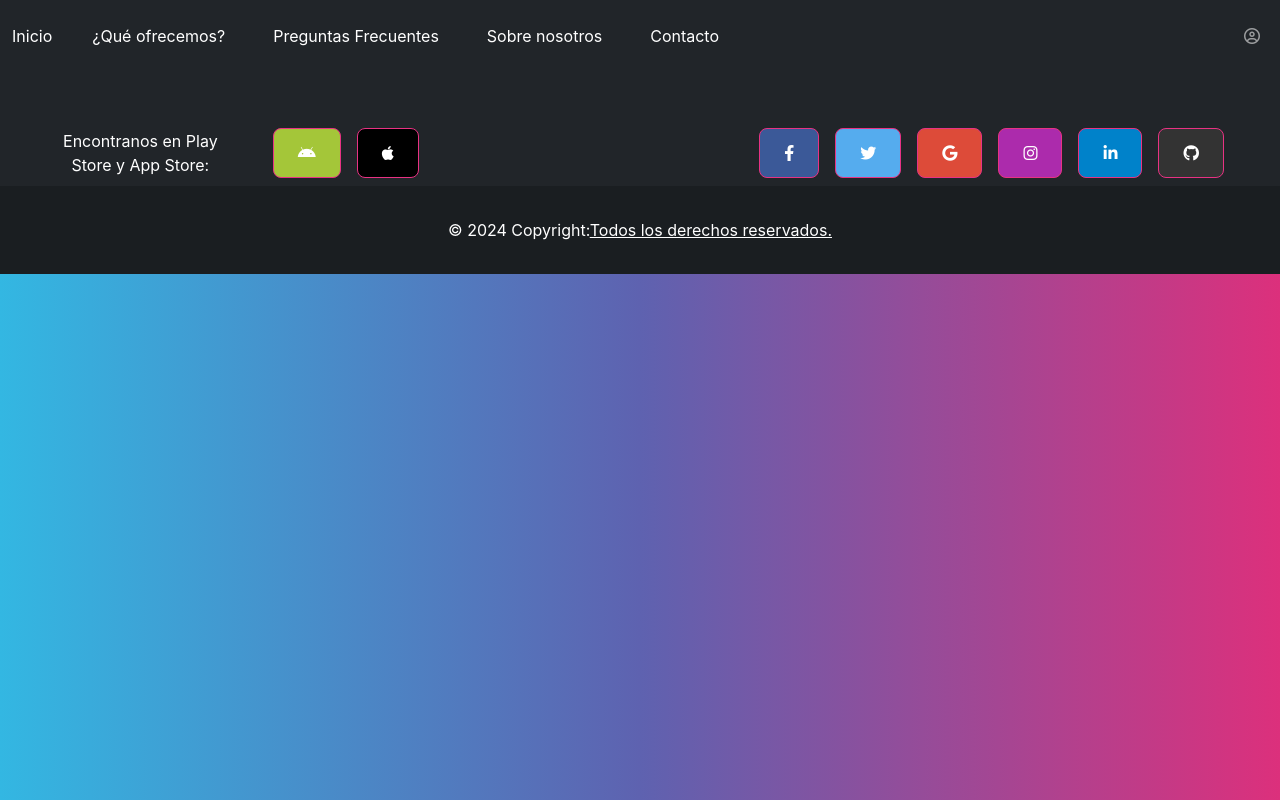
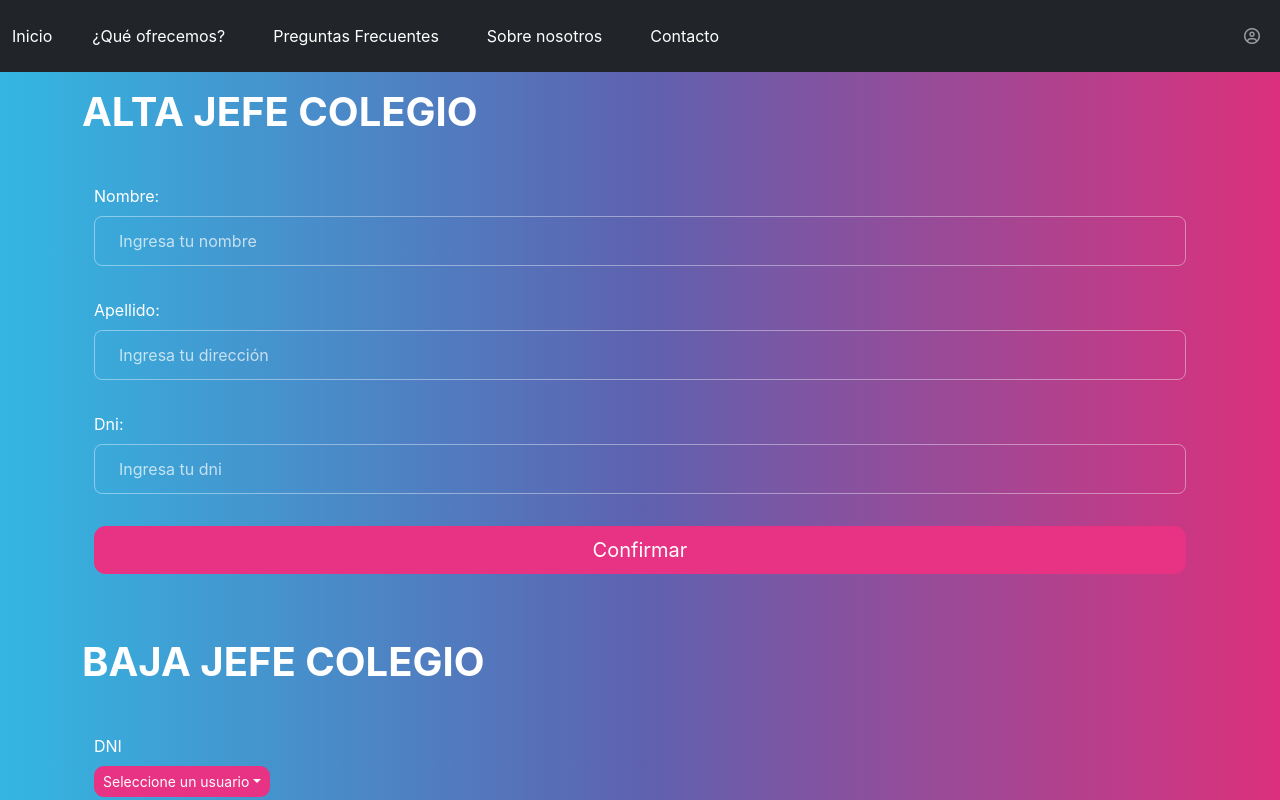
Before and after one commit to seezelop/React-nexoeducativo, a React (Create React App) app: page /infoJefeColegio in a window 1280 px wide. Shown: the top 800 px of the page. Built offline with nearby package versions, Linux system fonts and the light colour scheme.

Commit message:
alta y baja usuarios COMPONENTES REUTILIZABLES, termine seccion informacion sobre jefe colegio

```diff
--- a/src/App.js
+++ b/src/App.js
@@ -14,6 +14,10 @@ import InfoEscuelas from './componentes/pages/InfoEscuelas'; //
 import { UserProvider } from './context/UserContext';  // Importa el UserProvider
 import AltaEscuela from './componentes/templates/AltaEscuela';
 import BajaEscuela from './componentes/templates/BajaEscuela';
+import AltaUsuario from './componentes/templates/AltaUsuario';
+import BajaUsuario from './componentes/templates/BajaUsuario';
+import InfoJefeColegio from './componentes/pages/InfoJefeColegio';
+
 
 function App() {
   return (
@@ -53,6 +57,9 @@ function App() {
             <Route path="/infoEscuelas" element={<InfoEscuelas />} />
             <Route path="/altaEscuela" element={<AltaEscuela />} />
             <Route path="/bajaEscuela" element={<BajaEscuela />} />
+            <Route path="/altaUsuario" element={<AltaUsuario />} />
+            <Route path="/bajaUsuario" element={<BajaUsuario />} />
+            <Route path="/infoJefeColegio" element={<InfoJefeColegio />} />
 
             {/* Rutas para admin y user */}
             <Route path="/admin" element={<Admin />} />
--- a/src/componentes/pages/Admin.js
+++ b/src/componentes/pages/Admin.js
@@ -8,7 +8,7 @@ function Admin() {
       <div className="container d-flex flex-column justify-content-center align-items-center flex-grow-1"> {/* Flex-grow para que crezca y ocupe espacio */}
         <h1 className="mb-5">Bienvenido Administrador</h1>
         <button type="button" class="btn btn-primary"><a href='/infoEscuelas'>Informacion sobre escuelas</a></button>
-        <button type="button" class="btn btn-secondary">Informacion sobre Jefe Colegio</button>
+        <button type="button" class="btn btn-secondary"><a href='/infoJefeColegio'>Informacion sobre Jefe Colegio</a></button>
         <button type="button" class="btn btn-success">Chats</button>
 
         <FormEditarSuperAdmin />
--- /dev/null
+++ b/src/componentes/pages/InfoJefeColegio.js
@@ -0,0 +1,27 @@
+import React, { Component } from 'react';
+import Header from '../templates/Header';
+import AltaUsuario from '../templates/AltaUsuario';
+import BajaUsuario from '../templates/BajaUsuario';
+class InfoJefeColegio extends Component {
+  render() {
+    /*const links=[
+      { name: 'Informacion sobre escuelas', path: '/pages/infoEscuelas' },
+      { name: 'Informacion sobre Jefe Colegio', path: '/pages/infoJefeC' },
+      { name: 'Chats', path: '/pages/chats' },
+      { name: 'Contacto', path: '/Contacto' },
+    ];*/
+    return (
+      <section className="d-flex flex-column min-vh-100"> {/* Contenedor que ocupa toda la altura */}
+        {/*<Header links={links} />*/}
+        <div className="container d-flex flex-column justify-content-around align-items-stretch flex-grow-1"> {/* Flex-grow para que crezca y ocupe espacio */}
+          <h1 className="mt-2 mb-4">ALTA JEFE COLEGIO</h1>
+          <AltaUsuario />
+          <h1 className="mt-2 mb-4">BAJA JEFE COLEGIO</h1>
+          <BajaUsuario />
+        </div>
+      </section>
+    );
+  }
+}
+
+export default InfoJefeColegio;
--- /dev/null
+++ b/src/componentes/templates/AltaUsuario.js
@@ -0,0 +1,71 @@
+import React, { Component } from 'react';
+import Header from '../templates/Header';
+import BajaUsuario from '../templates/BajaUsuario';
+class AltaUsuario extends Component {
+    render() {
+        //valores por defecto
+        const {
+            nombre = "Nombre:",
+            apellido = "Apellido:",
+            dni = "Dni:",
+            buttonText = "Confirmar"
+        } = this.props;
+
+        return (
+            <section className="d-flex flex-column">
+                {/* Contenedor principal usando section */}
+                <section className="container d-flex justify-content-center align-items-center flex-grow-1">
+                    <section className="col-lg-12"> {/* Ajustamos a 12 columnas para mejor visibilidad */}
+                        <form>
+                            <div className="row">
+                                {/* Campo para el Nombre */}
+                                <div className="mb-3">
+                                    <label htmlFor="nombre" className="form-label">{nombre}</label>
+                                    <input
+                                        type="text"
+                                        className="form-control"
+                                        id="nombre"
+                                        placeholder="Ingresa tu nombre"
+                                        required
+                                    />
+                                </div>
+                            </div>
+
+                            {/* Campo para la Dirección */}
+                            <div className="row">
+                                <div className="col mb-3">
+                                    <label htmlFor="apellido" className="form-label">{apellido}</label>
+                                    <input
+                                        type="text"
+                                        className="form-control"
+                                        id="apellido"
+                                        placeholder="Ingresa tu dirección"
+                                        required
+                                    />
+                                </div>
+                            </div>
+
+                            {/* Campo para el dni */}
+                            <div className="row">
+                                <div className="col-lg-12 mb-3">
+                                    <label htmlFor="dni" className="form-label">{dni}</label>
+                                    <input
+                                        type="number"
+                                        className="form-control"
+                                        id="dni"
+                                        placeholder="Ingresa tu dni"
+                                        required
+                                    />
+                                </div>
+                            </div>
+                            <div className="d-grid gap-2 mb-4">
+                                <button type="submit" className="btn btn-primary btn-lg">{buttonText}</button>
+                            </div>
+                        </form>
+                    </section>
+                </section>
+            </section>
+        );
+    }
+}
+export default AltaUsuario;
--- /dev/null
+++ b/src/componentes/templates/BajaUsuario.js
@@ -0,0 +1,36 @@
+import React, { Component } from 'react';
+/*import 'index.css'  ARREGLAR ESTO*/
+import { Dropdown, DropdownButton } from 'react-bootstrap';
+import { Link } from 'react-router-dom'; // Importamos Link
+
+class BajaUsuario extends Component {
+    render() {
+        return (
+            <section className="d-flex flex-column">
+
+                {/* Contenedor principal usando section */}
+                <section className="container d-flex justify-content-center align-items-center flex-grow-1">
+                    <section className="col-lg-12"> {/* Ajustamos a 8 columnas para mejor visibilidad */}
+                        {/*<h2 className="text-center mb-4">Dejanos tu consulta</h2>*/}
+                        <form>
+                            <div className="pb-5">
+                                <label htmlFor="dropdown-basic-button" className="form-label">DNI</label>
+                                <DropdownButton id="dropdown-basic-button" title="Seleccione un usuario" size="sm">
+                                    <Dropdown.Item href="#">Traer de la bbdd</Dropdown.Item>
+                                </DropdownButton>
+                            </div>
+
+
+                            <div className="d-grid gap-2 mb-4">
+                                    <i class="fa-solid fa-trash fa-3x"></i>{/* Icono de usuario */}
+                            </div>
+                        </form>
+                    </section>
+                </section>
+            </section>
+        );
+    }
+}
+
+
+export default BajaUsuario;
```
